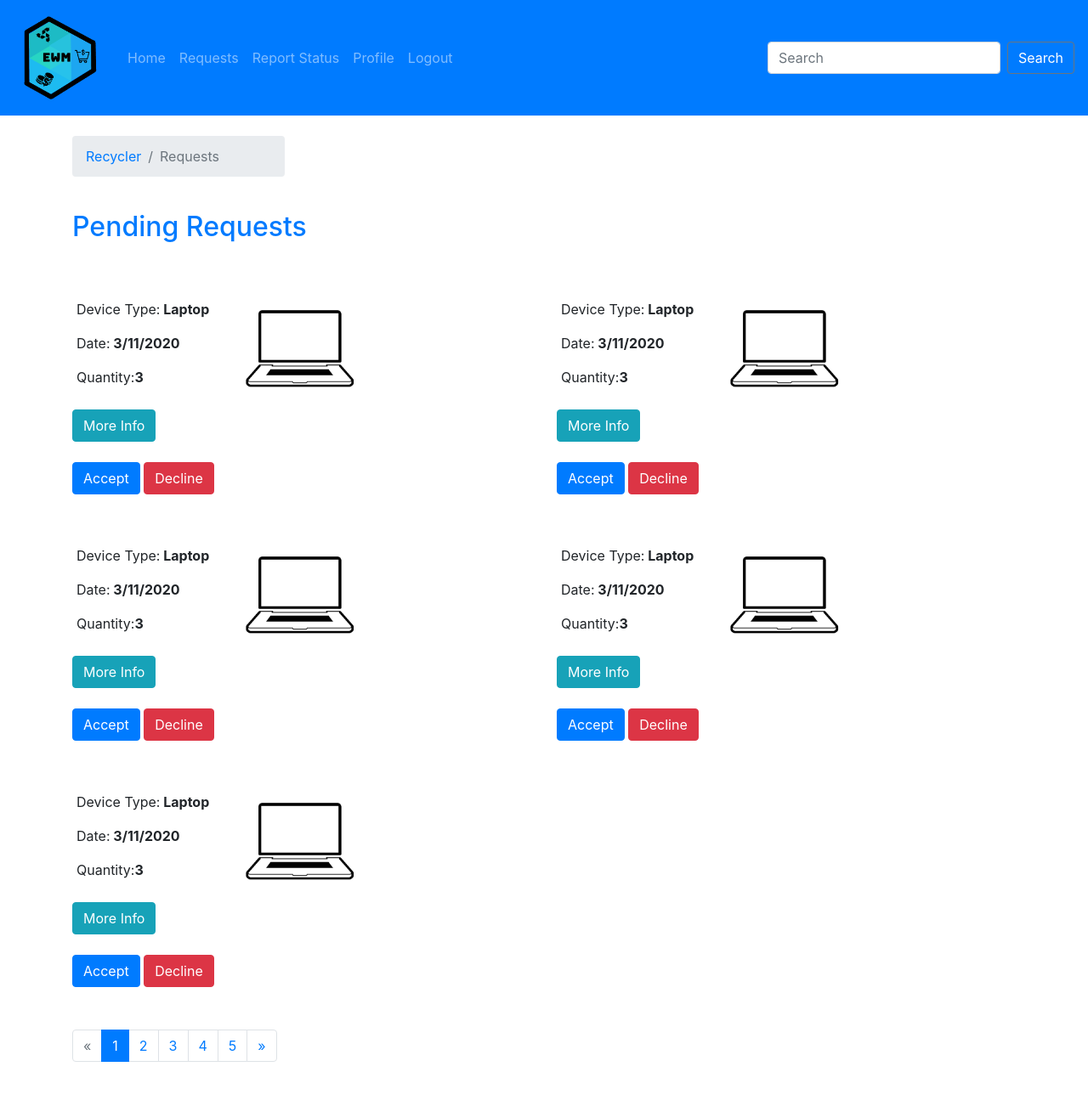
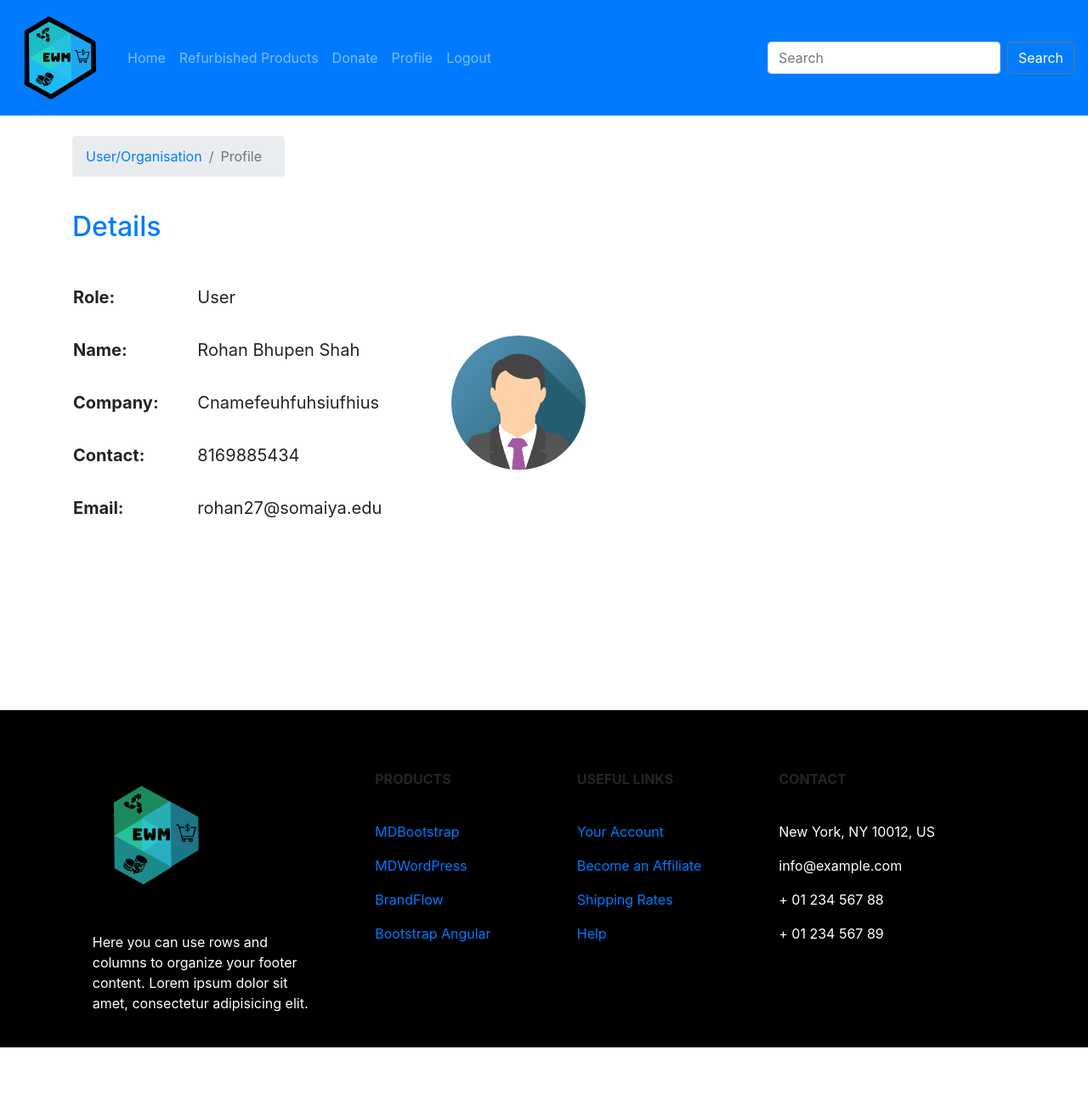
Before and after one commit to rohan-op/Ewaste-Management, a CodeIgniter app: page /database/login/testing in a window 1280 px wide. Shown: the top 1302 px of the page at 85% size. After the commit the page ends 1233 px from the top, so only its background shows below. Run offline with CodeIgniter, Linux system fonts and the light colour scheme; some libraries are stand-ins or nearby versions.

Commit message:
adding views

```diff
--- a/application/controllers/login.php
+++ b/application/controllers/login.php
@@ -6,7 +6,7 @@ class Login extends MY_Controller{
 	//TESTING PURPOSE ONLY
 	public function testing()
 		{
-			$this->load->view('recycler/request_recycler');
+			$this->load->view('user/profile_user');
 		}
 	//TEST YOUR VIEWS USING THE ABOVE FUNCTION
 
--- a/application/views/user/header_user.php
+++ b/application/views/user/header_user.php
@@ -1,6 +1,17 @@
 <!DOCTYPE html>
 <html>
 <head>
+  <style type="text/css">
+  .mycol4{
+            margin-right: 10px;
+            padding-left: 20px;
+            padding-bottom: 10px;
+            padding-top: 10px;
+            -ms-flex: 0 0 33.333333%;
+            flex: 0 0 33.333333%;
+            max-width: 33.333333%;
+          }
+  </style>
   <title></title>
   <?= link_tag('assets/css/bootstrap.min.css'); ?>
   <script src="https://code.jquery.com/jquery-3.5.1.slim.min.js" integrity="sha384-DfXdz2htPH0lsSSs5nCTpuj/zy4C+OGpamoFVy38MVBnE+IbbVYUew+OrCXaRkfj" crossorigin="anonymous"></script>
--- /dev/null
+++ b/application/views/user/profile_user.php
@@ -0,0 +1,41 @@
+<?php include('header_user.php');?>
+<br>
+<body>
+	<div class="container">
+    <ol class="breadcrumb" style="width: 250px;">
+        <li class="breadcrumb-item"><a href="#">User/Organisation</a></li>
+        <li class="breadcrumb-item active">Profile</li>
+    </ol>
+    <br>
+    <h2 class="text-primary" style="padding-bottom: 10px">Details</h2>
+    	<table style="font-size: 20px;border-spacing: 0 30px; border-collapse: separate; width: 60%">
+    		<tr>
+		      <th>Role:&nbsp;</th>
+		      <td>User</td>
+		      <td rowspan="5"><img src="http://[::1]/CI_EWM/uploads/profilepic/img_avatar.png" alt="laptop image" height="158px" width="158px" style="border-radius: 50%;"> </td>
+    		</tr>
+    		<tr>
+		      <th>Name:&nbsp;</th>
+		      <td>Rohan Bhupen Shah</td>
+		      <td> </td>
+    		</tr>
+    		<tr>
+		      <th>Company:&nbsp;</th>
+		      <td>Cnamefeuhfuhsiufhius</td>
+		      <td> </td>
+    		</tr >
+    		<tr>
+		      <th>Contact:&nbsp;</th>
+		      <td>8169885434</td>
+		      <td> </td>
+    		</tr>
+    		<tr>
+		      <th>Email:&nbsp;</th>
+		      <td>rohan27@somaiya.edu</td>
+		      <td> </td>
+    		</tr>
+    	</table>
+	</div>
+</body>
+<br>
+<?php include('footer.php');?>
```
Also changed, not shown: uploads/profilepic/img_avatar.png (added), uploads/profilepic/pro.png (added), uploads/profilepic/profile.png (added).
